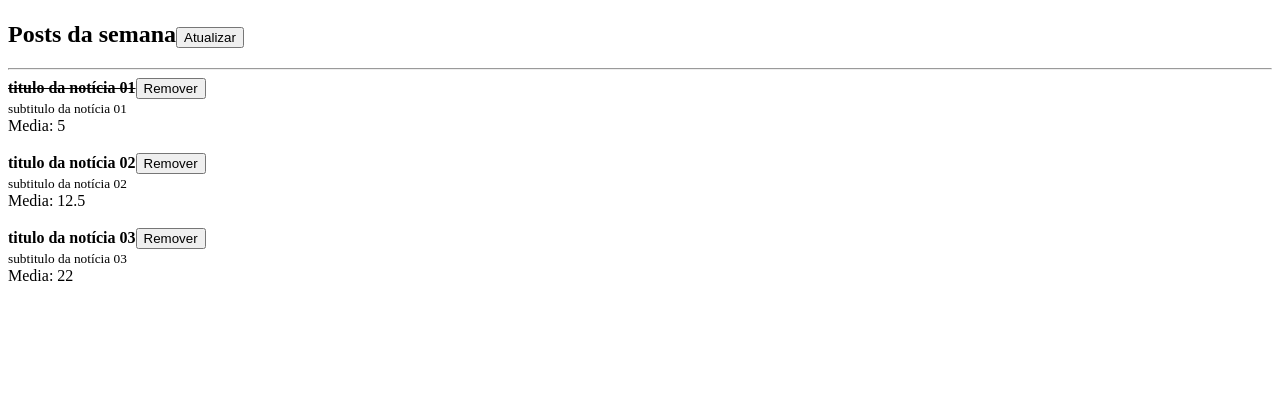
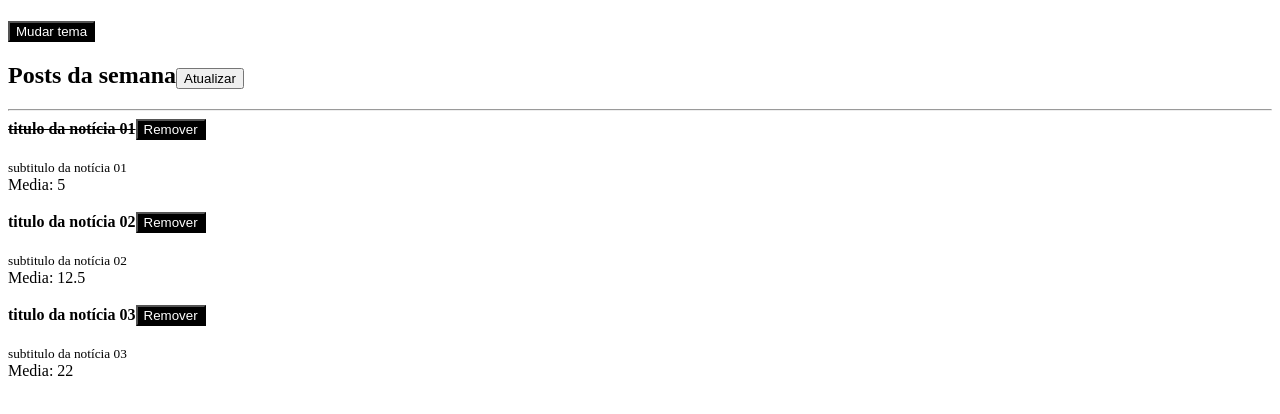
Before and after one commit to gabriellopes1010/React-fundamentals, a React app: page / in a window 1280 px wide. Shown: the top 414 px of the page. Built offline with nearby package versions, Linux system fonts and the light colour scheme.

Commit message:
adicionando o context

```diff
--- a/package.json
+++ b/package.json
@@ -14,6 +14,7 @@
     "babel-loader": "^10.0.0",
     "clean-webpack-plugin": "^4.0.0",
     "html-webpack-plugin": "^5.6.3",
+    "prettier": "3.5.3",
     "webpack-dev-server": "^5.2.1"
   },
   "dependencies": {
--- a/src/App.js
+++ b/src/App.js
@@ -1,9 +1,13 @@
-import React, { useState } from "react";
+import React, { useState, createContext } from "react";
 import Post from "./Post";
 import Header from "./Header";
 //Render -> Renderizars
 
+export const ThemeContext = createContext("dark");
+
 function App() {
+  const [theme, setTheme] = useState("dark");
+
   const [posts, setPosts] = useState([
     {
       id: Math.random(),
@@ -28,6 +32,10 @@
     },
   ]);
 
+  function handleToggleTheme() {
+    setTheme((prevState) => (prevState === "dark" ? "light" : "dark"));
+  }
+
   console.log({ posts });
 
   function handleRefresh() {
@@ -49,8 +57,8 @@
   }
 
   return (
-    <>
-      <Header>
+    <ThemeContext.Provider value={theme}>
+      <Header onToggleTheme={handleToggleTheme}>
         <h2>
           Posts da semana
           <button onClick={handleRefresh}>Atualizar</button>
@@ -67,7 +75,7 @@
           post={post}
         />
       ))}
-    </>
+    </ThemeContext.Provider>
   );
 }
 
--- /dev/null
+++ b/src/Button.js
@@ -0,0 +1,24 @@
+import React, { useContext } from "react";
+import PropTypes from "prop-types";
+import { ThemeContext } from "./App";
+
+export default function Button(props) {
+  const theme = useContext(ThemeContext);
+
+  return (
+    <button
+      onClick={props.onClick}
+      style={{
+        color: theme === "dark" ? "#fff" : "#000",
+        background: theme === "dark" ? "#000" : "#fff",
+      }}
+    >
+      {props.children}
+    </button>
+  );
+}
+
+Button.propTypes = {
+  children: PropTypes.node.isRequired,
+  onClick: PropTypes.func.isRequired,
+};
--- a/src/Header.js
+++ b/src/Header.js
@@ -1,21 +1,24 @@
-import React from 'react'
+import React from "react";
 import PropTypes from "prop-types";
+import Button from "./Button";
 
 export default function Header(props) {
   return (
     <>
       <h1>{props.title}</h1>
-      <h2>{props.subtitle}</h2>
+      <Button onClick={props.onToggleTheme}>Mudar tema</Button>
       {props.children}
     </>
   );
 }
 
 Header.propTypes = {
+  onToggleTheme: PropTypes.func.isRequired,
   title: PropTypes.string.isRequired,
   subtitle: PropTypes.string.isRequired,
 };
 
 Header.defaultProps = {
   title: "Gabriel's Blog",
+  subtitle: "O melhor blog do mundo",
 };
--- a/src/Post.js
+++ b/src/Post.js
@@ -1,15 +1,19 @@
-import React from 'react'
+import React from "react";
 import PropTypes from "prop-types";
+import PostHeader from "./postHeader";
 
 export default function Post(props) {
   return (
     <>
       <article>
-        <strong>
-          {props.post.read && <s>{props.post.title}</s>}
-          {!props.post.read && props.post.title}
-        </strong>
-        <button onClick={() => props.onRemove(props.post.id)}>Remover</button>
+        <PostHeader
+          onRemove={props.onRemove}
+          post={{
+            id: props.post.id,
+            title: props.post.title,
+            read: props.post.read,
+          }}
+        />
         <br />
         <small>{props.post.subtitle}</small>
         <br />
--- /dev/null
+++ b/src/postHeader.js
@@ -0,0 +1,25 @@
+import React from "react";
+import PropTypes from "prop-types";
+import Button from "./Button";
+
+export default function PostHeader(props) {
+  return (
+    <>
+      <strong>
+        {props.post.read && <s>{props.post.title}</s>}
+        {!props.post.read && props.post.title}
+      </strong>
+      <Button onClick={() => props.onRemove(props.post.id)}>Remover</Button>
+      <br />
+    </>
+  );
+}
+
+PostHeader.propTypes = {
+  onRemove: PropTypes.func.isRequired,
+  post: PropTypes.shape({
+    id: PropTypes.number.isRequired,
+    title: PropTypes.string.isRequired,
+    read: PropTypes.bool.isRequired,
+  }).isRequired,
+};
```
Also changed, not shown: 2 other files (tests, documents, lock files or other folders).
